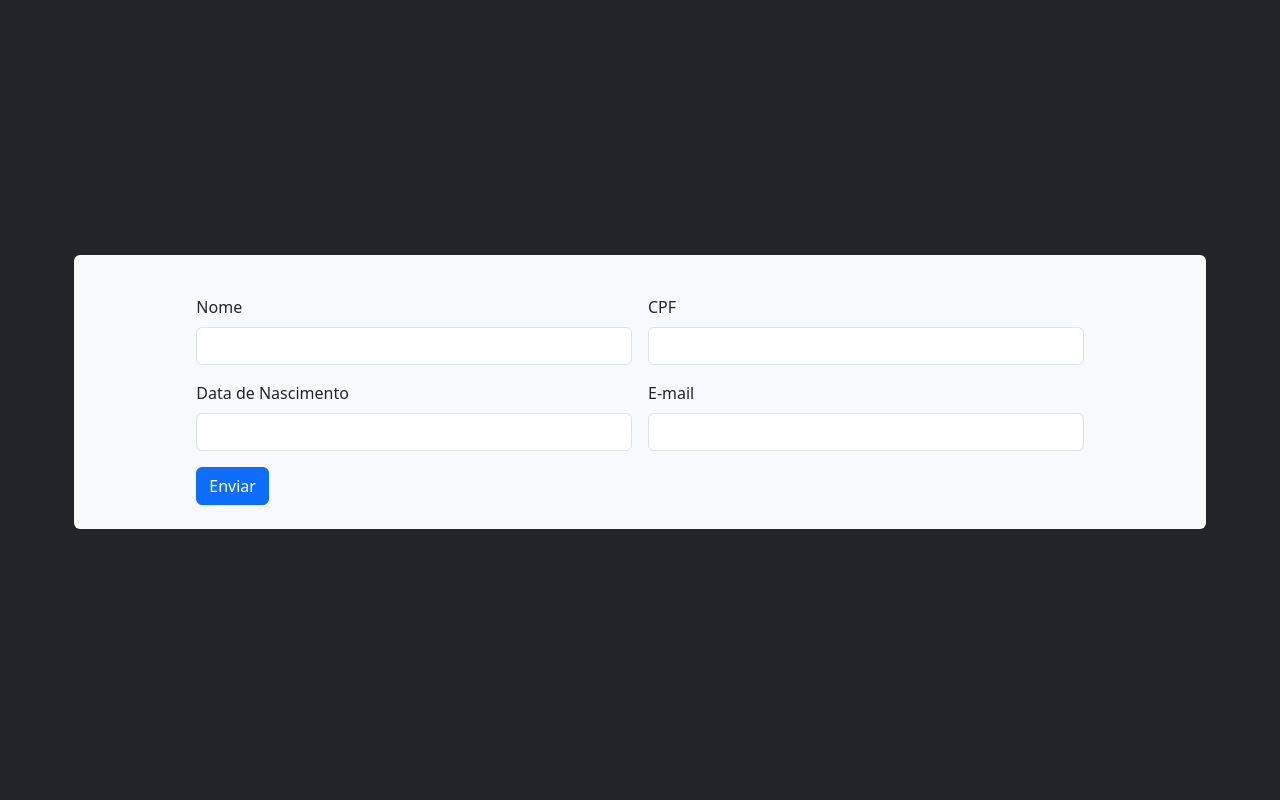
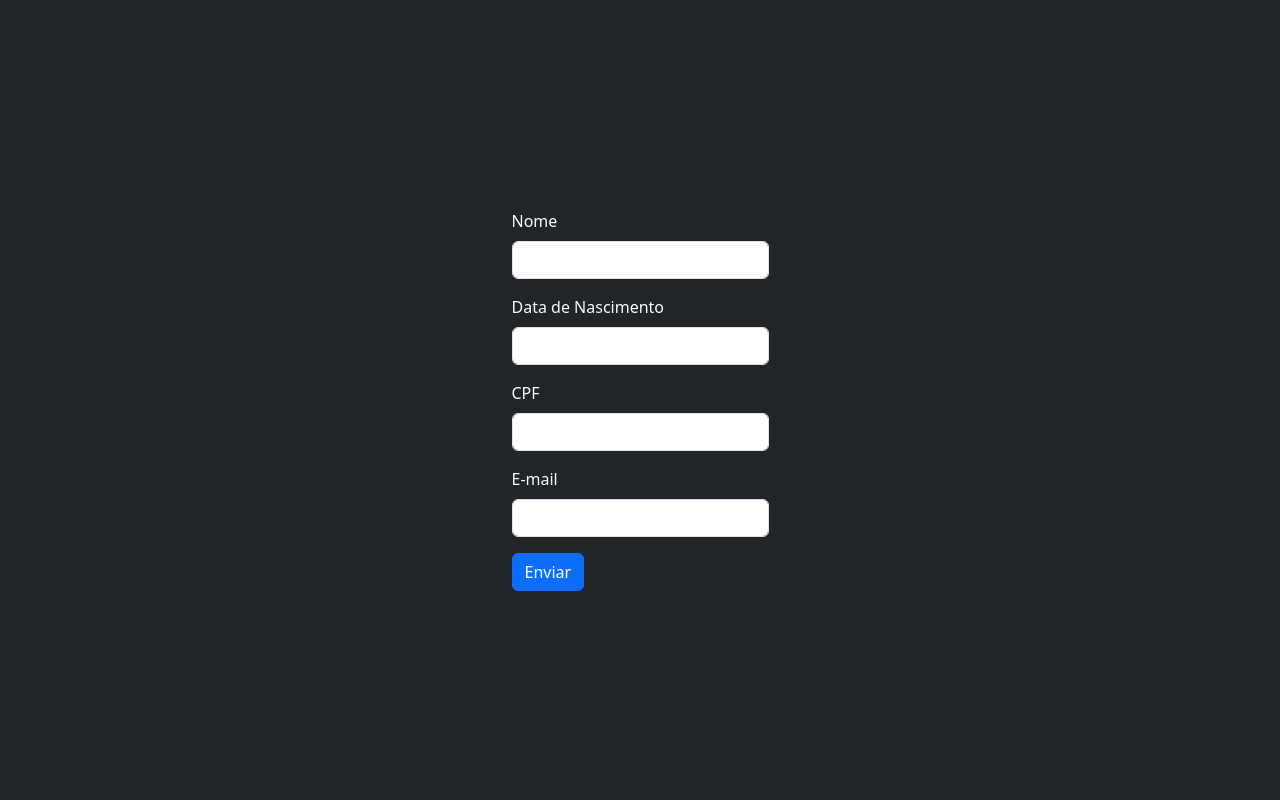
Before and after one commit to devbigode/crud-challenge-with-flask, a Flask app: page /user/new in a window 1280 px wide. Run offline with Flask 3, Linux system fonts and the light colour scheme; parts of the project's set-up code (start-up, migrations or seed data) failed here and were passed over.

Commit message:
Create and MySQL connection

```diff
--- a/database/customers.py
+++ b/database/customers.py
@@ -10,5 +10,4 @@ db_password = os.getenv('DB_PASSWORD')
 db_host = os.getenv('DB_HOST')
 db_port = int(os.getenv('DB_PORT'))
 
-# Por hora a conexão está incompleta
 db = MySQLDatabase(db_name, user = db_user, password = db_password, host = db_host, port = db_port)
--- a/database/models.py
+++ b/database/models.py
@@ -1,12 +1,12 @@
-from peewee import Model, CharField, DateField, DateTimeField
+from peewee import Model, CharField, DateTimeField
 from database.customers import db
 import datetime
 
 class User(Model):
     name = CharField()
+    birthday = CharField()
     cpf = CharField(unique=True)
     email = CharField()
-    birthday = DateField()
     date_register = DateTimeField(default=datetime.datetime.now)
 
     class Meta:
--- a/templates/form.html
+++ b/templates/form.html
@@ -9,35 +9,31 @@
         integrity="sha384-QWTKZyjpPEjISv5WaRU9OFeRpok6YctnYmDr5pNlyT2bRjXh0JMhjY6hW+ALEwIH" crossorigin="anonymous">
 </head>
 
-<body class="d-flex flex-column min-vh-100 bg-dark">
+<body class="d-flex flex-column min-vh-100 bg-dark text-light">
 
     <div class="container my-auto d-flex justify-content-center align-items-center flex-grow-1">
-        <form class="row justify-content-center g-3 needs-validation bg-light p-4 rounded" novalidate>
-            <div class="col-md-5">
-                <label for="validationCustom01" class="form-label">Nome</label>
-                <input type="text" class="form-control" id="validationCustom01" name="nome" required>
-            </div>
-            <div class="col-md-5">
-                <label for="validationCustom02" class="form-label">CPF</label>
-                <input type="number" class="form-control" id="validationCustom02" name="cpf" required>
+        <form class="c-form" action="{{ url_for('user.create_user') }}" method="POST">
+            <div class="mb-3">
+                <label for="exampleInputNome1" class="form-label">Nome</label>
+                <input type="text" class="form-control" id="exampleInputNome1" name="nome">
             </div>
 
-            <div class="col-md-5">
-                <label for="validationCustomUsername" class="form-label">Data de Nascimento</label>
-
-                <input type="text" class="form-control" id="validationCustomUsername" aria-describedby="inputGroupPrepend" name="nascimento" required>
-
-            </div>
-            <div class="col-md-5">
-                <label for="validationCustomUsername" class="form-label">E-mail</label>
-
-                <input type="email" class="form-control" id="validationCustomUsername" aria-describedby="inputGroupPrepend" name="email" required>
-
+            <div class="mb-3">
+                <label for="exampleInputNasc1" class="form-label">Data de Nascimento</label>
+                <input type="text" class="form-control" id="exampleInputNasc1" name="nascimento">
             </div>
 
-            <div class="col-10">
-                <button class="btn btn-primary" type="submit" {{ url_for('user.create_user') }}>Enviar</button>
+            <div class="mb-3">
+                <label for="exampleInputCpf1" class="form-label">CPF</label>
+                <input type="text" class="form-control" id="exampleInputCpf1" name="cpf">
             </div>
+
+            <div class="mb-3">
+                <label for="exampleInputEmail1" class="form-label">E-mail</label>
+                <input type="email" class="form-control" id="exampleInputEmail1" name="email">
+            </div>
+
+            <button type="submit" class="btn btn-primary">Enviar</button>
         </form>
     </div>
 
--- a/templates/login.html
+++ b/templates/login.html
@@ -12,7 +12,7 @@
 <body class="d-flex flex-column min-vh-100 bg-dark text-light">
 
   <div class="container my-auto d-flex justify-content-center align-items-center flex-grow-1">
-    <form class="w-50">
+    <form>
       <div class="mb-3">
         <label for="exampleInputEmail1" class="form-label">Email address</label>
         <input type="email" class="form-control" id="exampleInputEmail1" aria-describedby="emailHelp">
```
Also changed, not shown: 1 other file.
